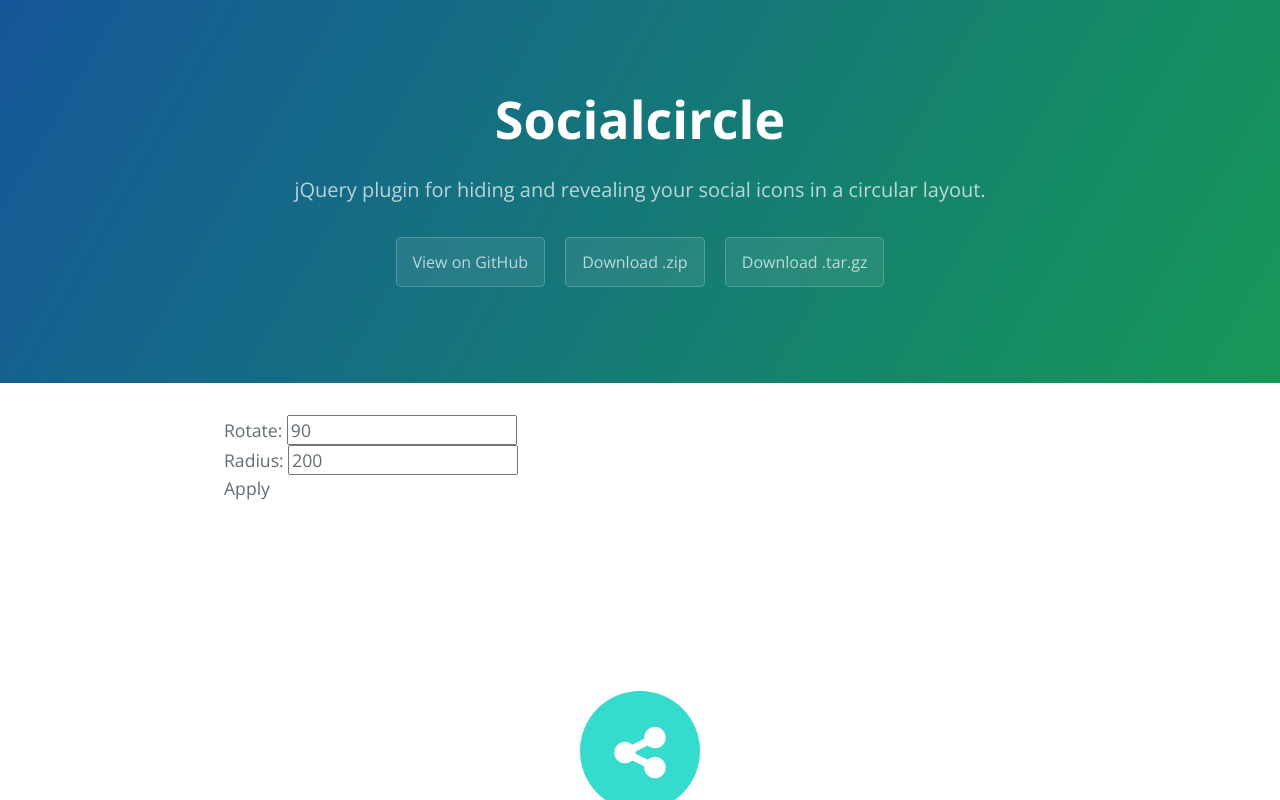
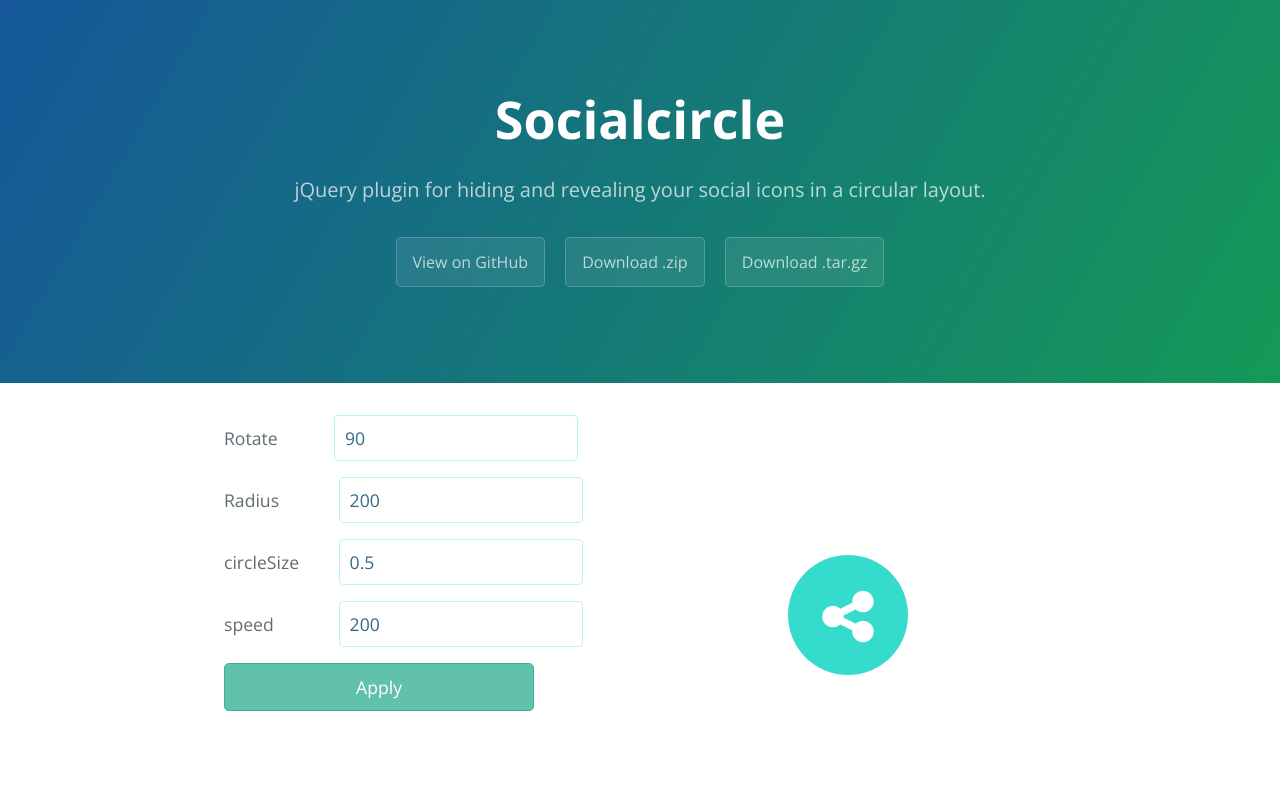
Before and after one commit to CarrieShort/socialCircle, a plain HTML site: page index.html in a window 1280 px wide. Both pictures are taken after a click on the element "Apply". Shown: the top 800 px of the page. Drawn offline with nearby package versions, Linux system fonts and the light colour scheme.

Commit message:
update demo files

```diff
--- a/index.html
+++ b/index.html
@@ -21,12 +21,17 @@
     </section>
 
     <section class="main-content">
+    <div class="left column">
     <form action="demo_form.asp">
-  Rotate: <input type="text" name="inputRotate" class="input" value="90" id="inputRotation"><br>
-  Radius: <input type="text" name="inputRadius" class="input"  value="200" id="inputRadius"><br>
+  <label>Rotate</label><input type="text" name="inputRotate" class="input" value="90" id="inputRotate"><br>
+  <label>Radius</label> <input type="text" name="inputRadius" class="input"  value="200" id="inputRadius"><br>
+  <label>circleSize</label> <input type="text" name="inputCircleSize" class="input"  value="0.5" id="inputCircleSize"><br>
+  <label>speed</label> <input type="text" name="inputSpeed" class="input"  value="200" id="inputSpeed"><br>
 
 </form>
 <div class="apply">Apply</div>
+</div>
+<div class="right column">
       <div class="socialCircle-container">
   <div class="socialCircle-item"><i class="fa fa-behance"></i></div>
   <div class="socialCircle-item"><i class="fa fa-github"></i></div>
@@ -36,7 +41,7 @@
   <div class="socialCircle-item"><i class="fa fa-reddit"></i></div>
   <div class="socialCircle-center closed"><i class="fa fa-share-alt"></i></div>
 </div>
-
+</div>
       <footer class="site-footer">
         <span class="site-footer-owner"><a href="https://github.com/CarrieShort/socialCircle">Socialcircle</a> is maintained by <a href="https://github.com/CarrieShort">CarrieShort</a>.</span>
 
@@ -50,15 +55,25 @@
 <script type="text/javascript">
 $(document).ready(function(){
         $(".apply").click(function(){
+
+			var oldDiv = $('.socialCircle-center');
+var parent = oldDiv.parent();
+oldDiv.remove();
+parent.append($('<div class="socialCircle-center closed"><i class="fa fa-share-alt"></i></div>'));
+// Initialize slideshow here again
+
+
+
             var inputRotate = $('#inputRotate').val(),
 	    inputRadius = $('#inputRadius').val(),
-		inputCircleSize = $('#txt_name').val(),
-		inputSpeed = $('#txt_name').val();
+		inputCircleSize = $('#inputCircleSize').val(),
+
+		inputSpeed = $('#inputSpeed').val();
 		$( ".socialCircle-center" ).socialCircle({
 	rotate: inputRotate,
 	radius:inputRadius,
-	circleSize: 2,
-	speed:500
+	circleSize: inputCircleSize,
+	speed:inputSpeed
 });
         });
     })
--- a/scripts/socialCircle.js
+++ b/scripts/socialCircle.js
@@ -15,6 +15,7 @@
 			  	"border-radius": iconRadius + "px",
 				"top": "-" + iconRadius + "px",
 				"left": "-" + iconRadius + "px",
+				"margin": "50%",
 				"line-height": $( this ).width() + "px"
 			});
 		});
@@ -25,7 +26,7 @@
 			// Distance of icons from the center
 			radius:200,
 			// Divide circle by
-            circleSize: 2,
+            circleSize: 0.5,
 			// Animation speed
 			speed:500
         }, options );
@@ -61,7 +62,7 @@
 		container = $('.socialCircle-container'),
 		width = container.width(),
 		height = container.height(),
-		step = (2*Math.PI) / icons.length /settings.circleSize,
+		step = (2*Math.PI) / icons.length * settings.circleSize,
 		angle = rotate + (step/2);
 		// Determine placement of icons
 		icons.each(function() {
@@ -87,7 +88,7 @@
 		width = container.width(),
 		height = container.height(),
 		angle = rotate,
-		step = (2*Math.PI) / icons.length/settings.circleSize;
+		step = (2*Math.PI) / icons.length * settings.circleSize;
 		// Determine placement of icons
         icons.each(function() {
 		var x = Math.round(width/2 + radius * Math.cos(angle) - $(this).width()/2);
--- a/stylesheets/demo.css
+++ b/stylesheets/demo.css
@@ -16,8 +16,8 @@ body {
 }
 .socialCircle-container {
 	position:relative;
-	width:500px;
-	height:500px;
+	width:400px;
+	height:400px;
 	margin:0 auto;
 }
 .socialCircle-center {
@@ -31,3 +31,35 @@ body {
 	font-size:60px;
 	cursor:pointer;
 }
+
+label {width:110px; display:inline-block;}
+ input {display: inline-block;
+  margin-bottom: 1rem;
+  color: rgba(255, 255, 255, 0.7);
+  background-color: rgba(255, 255, 255, 0.08);
+  border-color: rgba(114, 235, 216, 0.5);
+  border-style: solid;
+  border-width: 1px;
+  border-radius: 0.3rem;
+  color:#336B85;
+  padding:10px; }
+
+.column {width:50%;}
+.left {float:left;}
+.right {float:right;}
+footer {clear:both;}
+
+ .apply {display: inline-block;
+ width:310px;
+ padding:10px;
+ text-align:center;
+  margin-bottom: 1rem;
+  color: #ffffff;
+  background-color: rgba(59, 178, 152, 0.8);
+  border-color: rgba(59, 178, 152, 1);
+  border-style: solid;
+  border-width: 1px;
+  border-radius: 0.3rem;
+  transition: color 0.2s, background-color 0.2s, border-color 0.2s; }
+
+  .apply:hover {background-color: rgba(59, 178, 152, 1);}
```
Also changed, not shown: demo.html (+1 -1 lines).
